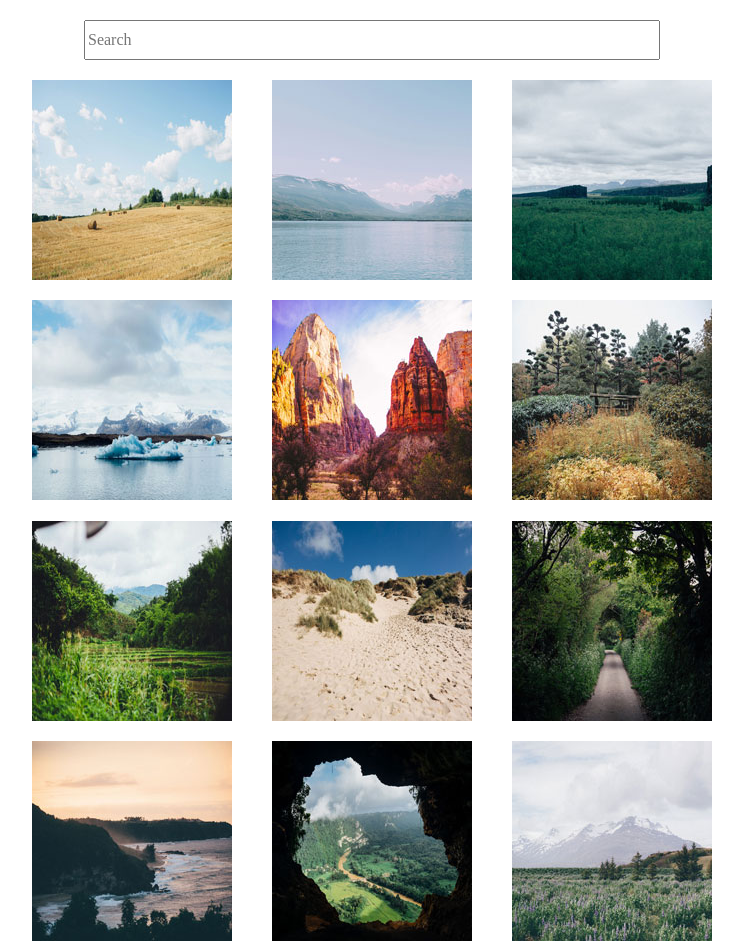
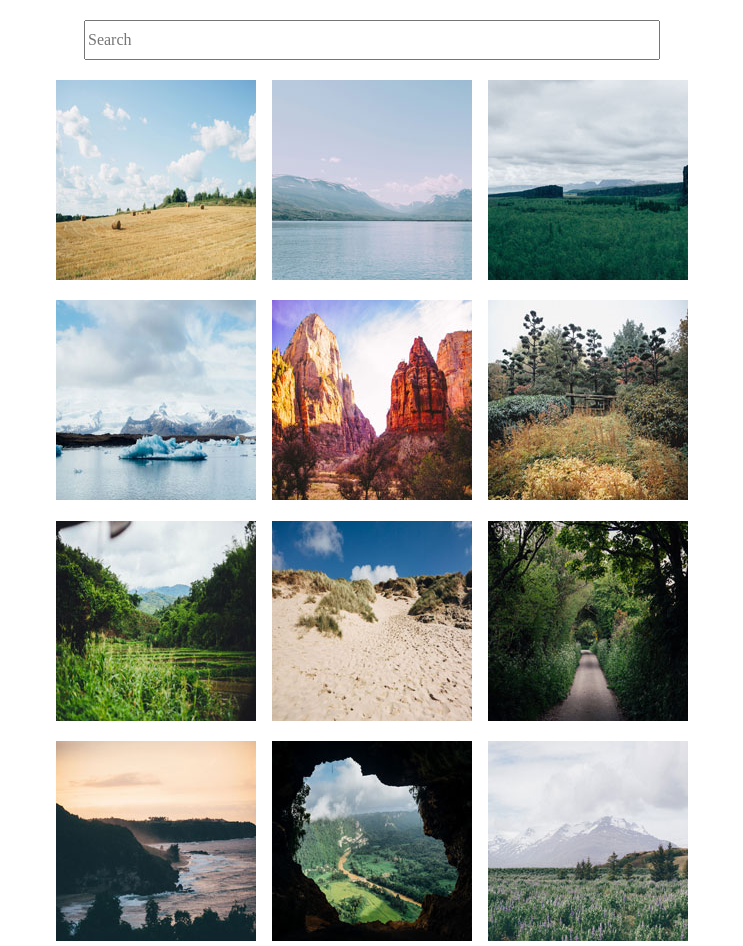
Before and after one commit to camercha/treehouse-project-5, a plain HTML site: page index.html in a window 1280 px wide. Shown: the whole page, without its empty margins (268-1011 px from the left). Drawn offline with Linux system fonts and the light colour scheme.

Commit message:
Added in a Max-width!
Now the width will not break and go past 4X3 when stretched to the max!

```diff
--- a/css/style.css
+++ b/css/style.css
@@ -26,7 +26,7 @@ input{
 
     display: grid;
     grid-gap: 1rem;
-    width: 55%;
+    max-width: 55%;
    justify-items: center;
 
     margin: auto;
```
